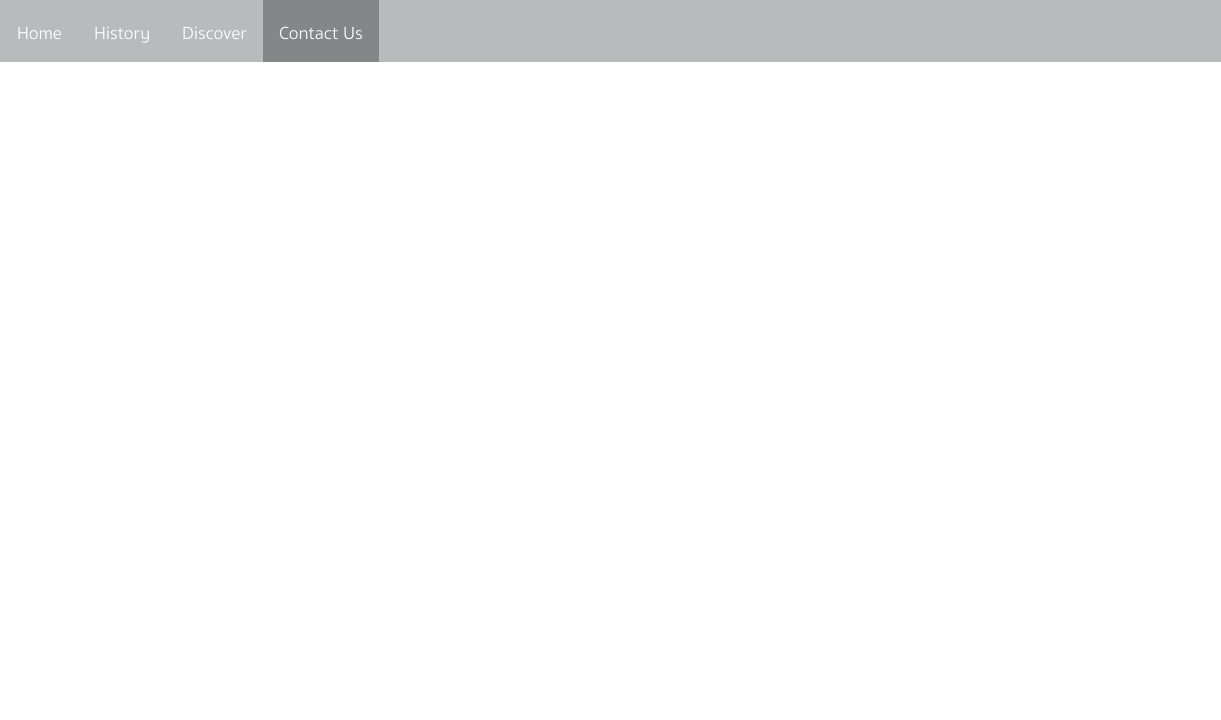
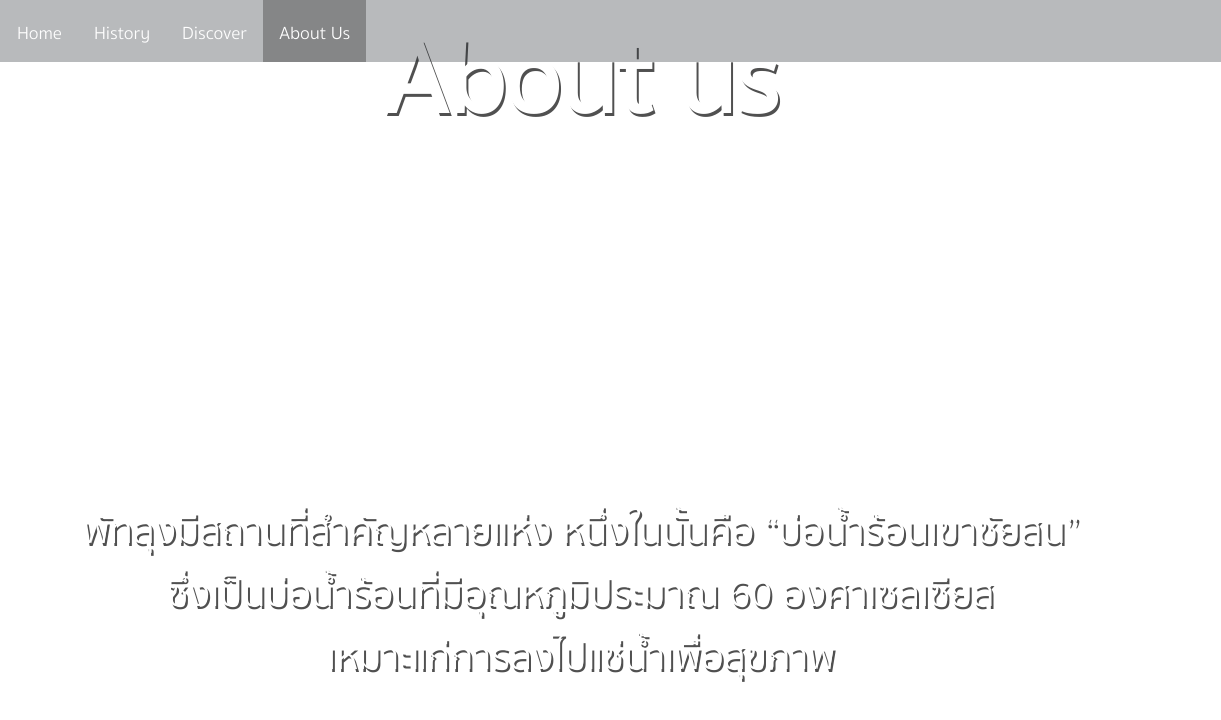
Before and after one commit to 158Alfetta/multi-60, a plain HTML site: page contact.html in a window 1280 px wide. Shown: the full height of the page, 59-1280 px from the left. Drawn offline with nearby package versions, Linux system fonts and the light colour scheme.

Commit message:
change "contact us" to "about us"

```diff
--- a/contact.html
+++ b/contact.html
@@ -13,7 +13,10 @@
 		<li><a href="index.html" >Home</a></li>
 		<li><a href="history.html">History</a></li>
 		<li><a href="discover.html">Discover</a></li>
-		<li><a href="contact.html" class="cur">Contact Us</a></li>
+		<li><a href="contact.html" class="cur">About Us</a></li>
 	</div>
-</body>
-</html>
+	<div id="cont_test">
+		<div class="head_cont">About us</div>
+		<div class="txt"><a href="">พัทลุงมีสถานที่สำคัญหลายแห่ง หนึ่งในนั้นคือ “บ่อน้ำร้อนเขาชัยสน”<br>ซึ่งเป็นบ่อน้ำร้อนที่มีอุณหภูมิประมาณ 60 องศาเซลเซียส<br>เหมาะแก่การลงไปแช่น้ำเพื่อสุขภาพ</a></div>
+	</body>
+	</html>
--- a/style.css
+++ b/style.css
@@ -19,6 +19,16 @@ body{
 }
 ::-webkit-scrollbar-thumb:hover {
     background: #a3a3a3;
+}
+.head_cont{
+    position: top;
+    top: 45%;
+    text-shadow: 2px 3px #505050;
+    font-family: Sukhumvit;
+    font-weight: bold;
+    font-size: 8vw;
+    color:white;
+    margin: 0px;
 }
 
 .modal {
@@ -208,6 +218,12 @@ li{
     text-align: center;
 }
 
+#cont_test{
+    height: 105vh;
+    width: 100%;
+    text-align: center;
+}
+
 .con{
     position: relative;
     height: 100%;
```
Also changed, not shown: discover.html (+1 -1 lines), history.html (+1 -1 lines), index.html (+4 -7 lines).
